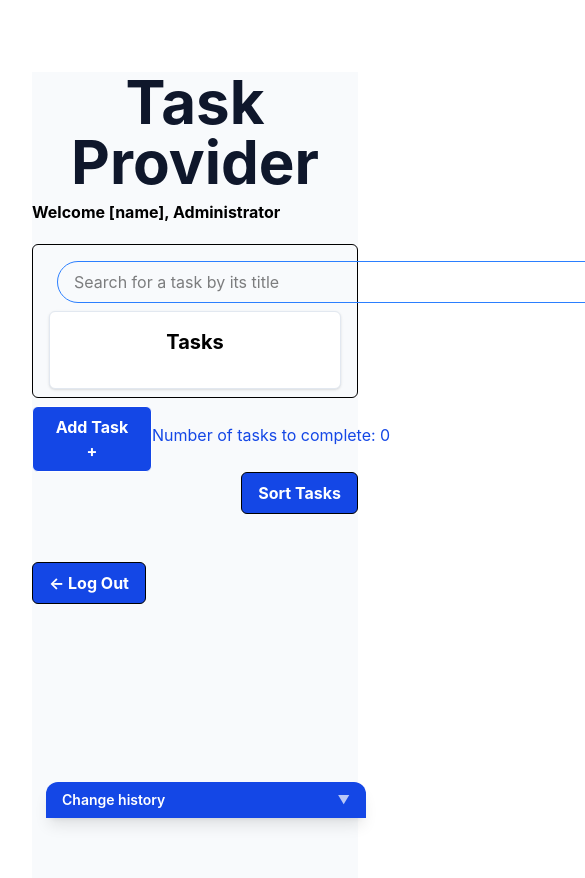
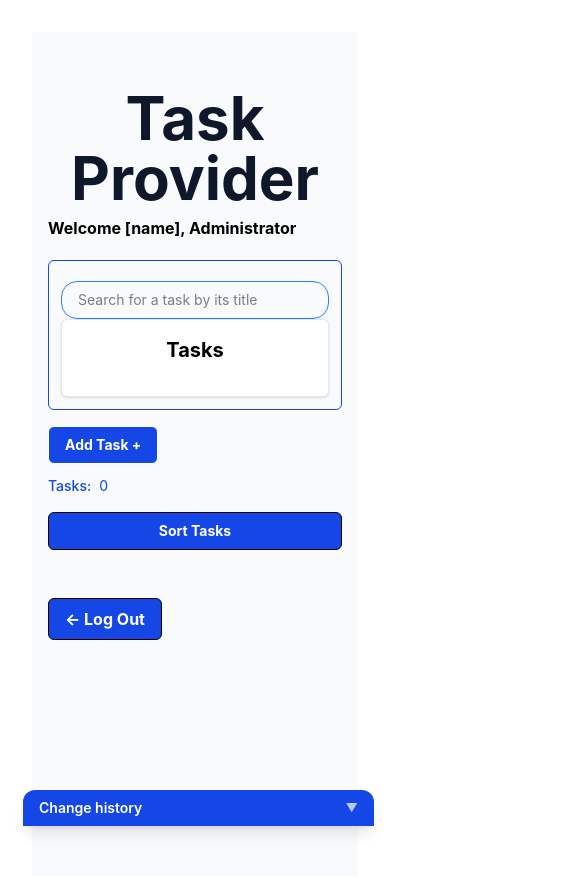
Before and after one commit to BillyD3vs06/my-app, a React (Vite) app in the folder frontend/: page / in a window 390 px wide. Shown: the top 878 px of the page, 585 px wide, since content can reach past the window. Built offline with nearby package versions, Linux system fonts and the light colour scheme.

Commit message:
Fixed tailwind; made the whole website responsive

```diff
--- a/frontend/src/App.jsx
+++ b/frontend/src/App.jsx
@@ -3,7 +3,6 @@ import Title from "./Components/Title"
 import ShowAU from "./Components/ShowAU"
 import SearchBar from "./Components/SearchBar"
 import TaskList from "./Components/TaskList"
-import LDtheme from "./Components/LDtheme"
 import LogMessage from "./Components/LogMessage"
 import TaskNumber from "./Components/TaskNumber"
 import Sort from "./Components/Sort"
@@ -21,61 +20,59 @@ import { BrowserRouter, Routes, Route, Link } from "react-router-dom";
 // Child
 function HomePage( {tasks} ) {
   return(
-    <>
+    <div className="max-w-4xl mx-auto px-4 sm:px-6 py-4">
 
       <Title />
       <ShowAU />
 
-
-      <div className="border border-black rounded-md px-4 py-2 mt-5">
-        <div>
-          <SearchBar/>
-          <TaskList tasks={tasks} />
-        </div>
+      {/* Task container */}
+      <div className="border border-blue-700 rounded-md px-3 sm:px-4 py-3 mt-5">
+        <SearchBar/>
+        <TaskList tasks={tasks} />
       </div>
 
-      <div className="flex items-center justify-between mt-2">
+      {/* Actions and Task count */}
+      <div className="flex flex-col sm:flex-row sm:items-center sm:justify-between mt-4 gap-3">
+
         <div className="flex gap-4">
-          <div>
-            <Link to="/TaskPage"><Add/> </Link>
-          </div>
+          <Link to="/TaskPage">
+            <Add/>
+          </Link>
         </div>
+
         <TaskNumber tasks={tasks.length} />
       </div>
 
-      <Sort tasks={tasks}/>
-      <LogMessage/>
-      <LogOut/>
+      <div className="mt-4">
+        <Sort tasks={tasks}/>
+      </div>
 
-    </>
+      <div className="mt-2">
+        <LogMessage/>
+      </div>
+
+      <div className="mt-4">
+        <LogOut/>
+      </div>
+
+
+    </div>
   );
 }
 
 // Child
 function TaskPage({ onCreateTask }) {
-  return(
-     <CreateTaskWithNavigation onCreateTask={onCreateTask} />
-  );
+  return <CreateTaskWithNavigation onCreateTask={onCreateTask} />;
 }
 
 // Child
 function SignInPage() {
-  return(
-
-    <SignIn/>
-
-  );
-
-
+  return <SignIn/>;
 }
 
 // Child
 function SignUpPage() {
-  return(
-
-    <SignUp/>
-
-  );
+  return <SignUp/>;
 }
 
 
@@ -91,16 +88,16 @@ function App() {
 
   return (
     <div className="bg-slate-50 min-h-screen">
+
       <BrowserRouter>
-
         <Routes>
           <Route path='/' element={<HomePage tasks={tasks} />} />
           <Route path='/TaskPage' element={<TaskPage onCreateTask={createTask} />} />
           <Route path='/SignInPage' element={<SignInPage />} />
           <Route path='/SignUpPage' element={<SignUpPage/>} />
         </Routes>
+      </BrowserRouter>
 
-      </BrowserRouter>
     </div>
   );
 }
--- a/frontend/src/Components/Add.jsx
+++ b/frontend/src/Components/Add.jsx
@@ -1,8 +1,26 @@
 function Add({ onOpenForm }) {
     return (
-        <button onClick={onOpenForm} className="w-30 flex ml-auto font-bold border rounded-md px-4 py-2 cursor-pointer transition-all duration-200 hover:scale-105 bg-blue-700 text-white hover:bg-blue-800">
-            Add Task +
+        <div className="w-full sm:w-auto">
+            <button
+                onClick={onOpenForm}
+                className="
+                    w-full sm:w-auto
+                    font-bold
+                    border
+                    rounded-md
+                    px-4 py-2
+                    cursor-pointer
+                    transition-all duration-200
+                    hover:scale-105
+                    bg-blue-700
+                    text-white
+                    hover:bg-blue-800
+                    text-sm sm:text-base
+                "
+            >
+                Add Task +
             </button>
+        </div>
     );
 }
 
--- a/frontend/src/Components/LDtheme.jsx
+++ /dev/null
@@ -1,20 +0,0 @@
-import { useState } from "react";
-
-function LDtheme() {
-    const [dark, setDark] = useState(false);
-
-    return (
-        <div className="w-full mt-2 flex">
-            <button
-                onClick={() => setDark(!dark)}
-                className={`font-bold text-right border border-black rounded-md px-4 py-2 cursor-pointer transition-all duration-200 hover:scale-105 ml-auto ${
-                    dark ? "bg-black text-white" : "bg-white text-black"
-                }`}
-            >
-                Black/White theme
-            </button>
-        </div>
-    );
-}
-
-export default LDtheme;
--- a/frontend/src/Components/LogMessage.jsx
+++ b/frontend/src/Components/LogMessage.jsx
@@ -1,17 +1,24 @@
+
 import { useState } from "react";
 
 function LogMessage() {
   const [open, setOpen] = useState(false);
 
   return (
-    <div className="fixed bottom-6 right-6 w-80 text-sm">
+    <div className="
+      fixed bottom-4 right-4
+      w-[90vw] sm:w-80
+      max-w-sm
+      text-sm
+      z-50
+    ">
 
       {/* Toggle / Header */}
       <div
         onClick={() => setOpen(!open)}
         className="bg-blue-700 text-white px-4 py-2 rounded-t-xl shadow-lg cursor-pointer hover:bg-blue-800 transition"
       >
-        <p className="font-semibold flex justify-between items-center">
+        <p className="font-semibold flex justify-between items-center text-sm sm:text-base">
           Change history
           <span
             className={`text-xs opacity-70 transition-transform duration-300 ${
@@ -30,21 +37,16 @@ function LogMessage() {
         }`}
       >
         <ul className="divide-y divide-gray-100">
-          <li className="bg-teal-500 text-white px-2 py-1 rounded">
-            Changes in the tasks
-          </li>
-          <li className="bg-teal-500 text-white px-2 py-1 rounded">
-            Changes in the tasks
-          </li>
-          <li className="bg-teal-500 text-white px-2 py-1 rounded">
-            Changes in the tasks
-          </li>
-          <li className="bg-teal-500 text-white px-2 py-1 rounded">
-            Changes in the tasks
-          </li>
-          <li className="bg-teal-500 text-white px-2 py-1 rounded">
-            Changes in the tasks
-          </li>
+
+          {Array(5).fill("Changes in the tasks").map((text, i) => (
+            <li
+              key={i}
+              className="bg-teal-500 text-white px-2 py-2 text-xs sm:text-sm"
+            >
+              {text}
+            </li>
+          ))}
+
         </ul>
       </div>
     </div>
--- a/frontend/src/Components/SearchBar.jsx
+++ b/frontend/src/Components/SearchBar.jsx
@@ -1,11 +1,22 @@
 function SearchBar() {
     return (
-
-        <input
-            type="text"
-            placeholder="Search for a task by its title"
-            className="border border-blue-500 rounded-3xl px-4 py-2 m-2 w-287 hover:bg-gray-100 focus:outline-none focus:ring-2 focus:ring-blue-500"
-        />
+        <div className="w-full">
+            <input
+                type="text"
+                placeholder="Search for a task by its title"
+                className="
+                    w-full
+                    border border-blue-500
+                    rounded-2xl
+                    px-4 py-2
+                    mt-2
+                    text-sm sm:text-base
+                    hover:bg-gray-100
+                    focus:outline-none
+                    focus:ring-2 focus:ring-blue-500
+                "
+            />
+        </div>
     );
 }
 
--- a/frontend/src/Components/Sort.jsx
+++ b/frontend/src/Components/Sort.jsx
@@ -1,11 +1,24 @@
 function Sort() {
     return (
-        <div className="w-full flex">
-            <button className="ml-auto items-center gap-2 border bg-blue-700 border-black rounded-md px-4 py-2 cursor-pointer font-bold transition-transform duration-200 hover:scale-105 text-white hover:bg-blue-800">
+        <div className="flex justify-end w-full mt-2">
+            <button className="
+                font-bold
+                border
+                bg-blue-700
+                border-black
+                rounded-md
+                px-4 py-2
+                cursor-pointer
+                transition-transform duration-200
+                hover:scale-105
+                text-white
+                hover:bg-blue-800
+                text-sm sm:text-base
+                w-full sm:w-auto
+            ">
                 Sort Tasks
-                </button>
+            </button>
         </div>
-
     );
 }
 
--- a/frontend/src/Components/TaskNumber.jsx
+++ b/frontend/src/Components/TaskNumber.jsx
@@ -1,7 +1,18 @@
 function TaskNumber({tasks}) {
     return (
-        <span className="inline-flex items-center whitespace-nowrap text-blue-700 mb-2">
-            Number of tasks to complete: {tasks}
+        <span className="
+            inline-flex
+            items-center
+            whitespace-nowrap
+            text-blue-700
+            text-sm sm:text-base
+        ">
+            <span className="font-medium">
+                Tasks:
+            </span>
+            <span className="ml-2">
+                {tasks}
+            </span>
         </span>
     );
 }
```
